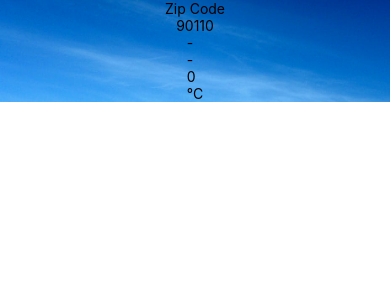
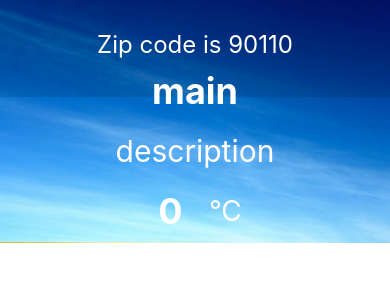
Before and after one commit to 6210110047/6210110047_3SA04, a React Native app: screen / in a window 390 px wide. Shown: the top 300 px of the page. Built offline with nearby package versions, Linux system fonts and the light colour scheme.

Commit message:
challenge

```diff
--- a/components/Forecast.js
+++ b/components/Forecast.js
@@ -1,15 +1,50 @@
 import React from 'react';
-import { Text, View } from 'react-native';
+import { StyleSheet, Text, View } from 'react-native';
 
 export default function Forecast(props) {
     return (
         <View>
-            <Text>{props.main}</Text>
-            <Text>{props.description}</Text>
-            <View>
-                <Text>{props.temp}</Text>
-                <Text>°C</Text>
+            <Text style={styles.textMain}>{props.main}</Text>
+            <Text style={styles.textDescription}>{props.description}</Text>
+            <View style={styles.view}>
+                <Text style={styles.textTemp}>{props.temp} </Text>
+                <Text style={styles.textC}> °C</Text>
             </View>
         </View>
     );
 }
+
+const styles = StyleSheet.create({
+    textMain: {
+        textAlign: 'center',
+        fontWeight: 'bold',
+        color: 'rgb(255,255,255)',
+        fontSize: 36,
+        margin: 10
+    },
+    textDescription: {
+        textAlign: 'center',
+        color: 'rgb(255,255,255)',
+        fontSize: 30,
+        margin: 10
+    },
+    textTemp: {
+        textAlign: 'center',
+        color: 'rgb(255,255,255)',
+        fontWeight: 'bold',
+        fontSize: 36,
+        margin: 10
+    },
+    textC: {
+        textAlign: 'center',
+        color: 'rgb(255,255,255)',
+        fontWeight: 'normal',
+        fontSize: 28
+    },
+    view: {
+        flexDirection: 'row',
+        textAlign: 'center',
+        justifyContent: 'center',
+        alignItems: 'center'
+    }
+})
--- a/components/Weather.js
+++ b/components/Weather.js
@@ -1,26 +1,39 @@
 import React, { useState } from 'react';
-import { ImageBackground, StyleSheet, Text } from 'react-native'
+import { ImageBackground, StyleSheet, Text, View } from 'react-native'
 import Forecast from './Forecast';
 
 export default function Weather(props) {
     const [forecastInfo, setForecastInfo] = useState({
-        main: '-',
-        description: '-',
+        main: 'main',
+        description: 'description',
         temp: 0
         })
     return (
         <ImageBackground source={require('../assets/weather.jpeg')} style={styles.backdrop}>
-            <Text>Zip Code</Text>
-            <Text>{props.zipCode}</Text>
-            <Forecast {...forecastInfo}/>
+            <View style={styles.blackBarrier}>
+                <Text style={styles.textZipCode}>Zip code is {props.zipCode}</Text>
+                <Forecast {...forecastInfo} />
+            </View>
         </ImageBackground>
     );
 }
 
 const styles = StyleSheet.create({
     backdrop: {
+        flexDirection: 'column',
         alignItems: 'center',
         width: '100%',
         height: '100%'
-    }
+    },
+    blackBarrier: {
+        backgroundColor: 'rgba(0,0,0,0.1)',
+        height: '40%',
+        width: '100%'
+    },
+    textZipCode: {
+        paddingTop: 30,
+        color: 'rgb(255,255,255)',
+        textAlign: 'center',
+        fontSize: 24
+    },
 })
```
